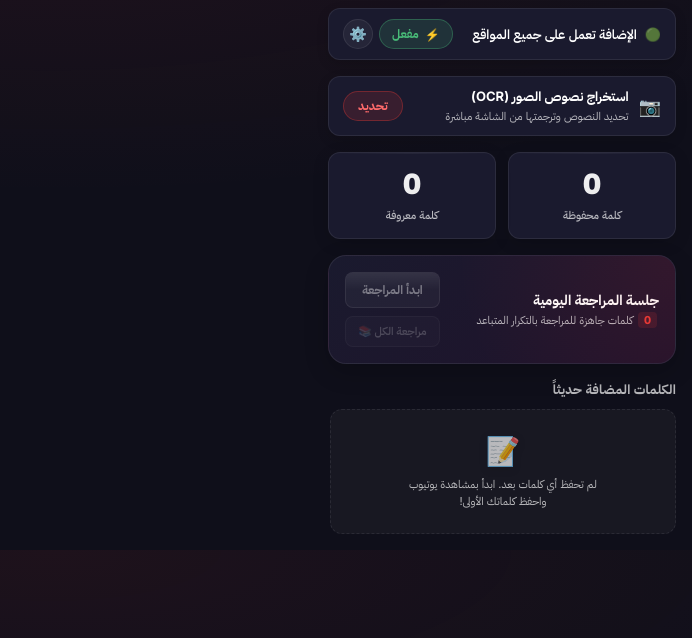
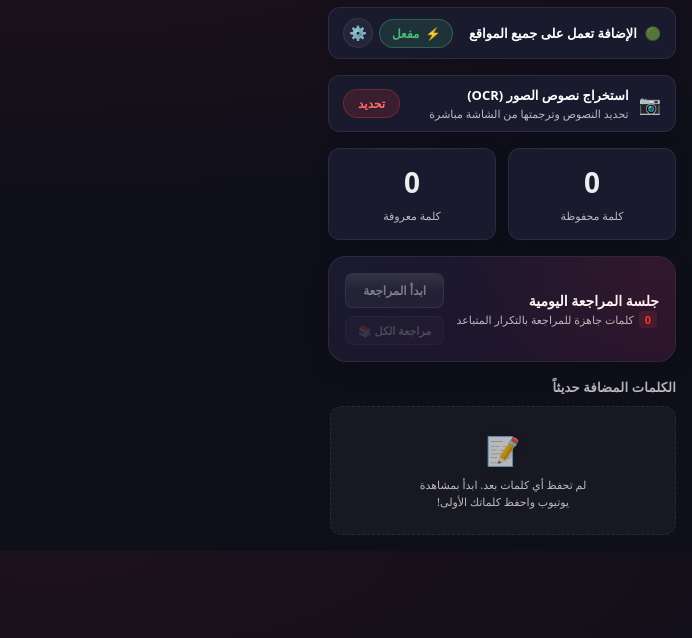
Before and after one commit to z7b/mrky, a website with bundled scripts: page src/popup/index.html in a window 1280 px wide. Shown: the part 68-706 px from the top of the page, without its empty margins (588-1280 px from the left). Built offline with nearby package versions, Linux system fonts and the light colour scheme.

Commit message:
perf: remove external google fonts to load instantly and use system fonts

```diff
--- a/src/content/styles.css
+++ b/src/content/styles.css
@@ -21,7 +21,7 @@
   --mrky-shadow: 0 8px 32px rgba(0, 0, 0, 0.25);
   --mrky-shadow-sm: 0 4px 16px rgba(0, 0, 0, 0.15);
   --mrky-transition: all 0.2s cubic-bezier(0.4, 0, 0.2, 1);
-  --mrky-font: 'Inter', 'IBM Plex Sans Arabic', -apple-system, BlinkMacSystemFont, 'Segoe UI', sans-serif;
+  --mrky-font: system-ui, -apple-system, BlinkMacSystemFont, "Segoe UI", Roboto, "Helvetica Neue", Arial, sans-serif;
 }
 
 /* ─── Subtitle Overlay Container ─── */
--- a/src/pdf-reader/styles.css
+++ b/src/pdf-reader/styles.css
@@ -32,7 +32,7 @@
   --mrky-radius-sm: 8px;
 
   /* Fonts */
-  --mrky-font: 'Inter', 'IBM Plex Sans Arabic', -apple-system, BlinkMacSystemFont, sans-serif;
+  --mrky-font: system-ui, -apple-system, BlinkMacSystemFont, "Segoe UI", Roboto, "Helvetica Neue", Arial, sans-serif;
 }
 
 * {
--- a/src/player/styles.css
+++ b/src/player/styles.css
@@ -10,7 +10,7 @@
   --mrky-radius-lg: 24px;
   --mrky-radius-md: 16px;
   --mrky-radius-sm: 8px;
-  --mrky-font: 'Inter', 'IBM Plex Sans Arabic', -apple-system, sans-serif;
+  --mrky-font: system-ui, -apple-system, BlinkMacSystemFont, "Segoe UI", Roboto, "Helvetica Neue", Arial, sans-serif;
 }
 
 * {
--- a/src/popup/index.html
+++ b/src/popup/index.html
@@ -4,9 +4,6 @@
   <meta charset="UTF-8">
   <meta name="viewport" content="width=device-width, initial-scale=1.0">
   <title>Mrky — لوحة التحكم</title>
-  <link rel="preconnect" href="https://fonts.googleapis.com">
-  <link rel="preconnect" href="https://fonts.gstatic.com" crossorigin>
-  <link href="https://fonts.googleapis.com/css2?family=Inter:wght@400;500;600;700;800;900&family=IBM+Plex+Sans+Arabic:wght@400;500;600;700&display=swap" rel="stylesheet">
   <link rel="stylesheet" href="styles.css">
 </head>
 <body>
--- a/src/popup/styles.css
+++ b/src/popup/styles.css
@@ -31,7 +31,7 @@
   --mrky-radius-sm: 8px;
 
   /* Fonts */
-  --mrky-font: 'Inter', 'IBM Plex Sans Arabic', -apple-system, BlinkMacSystemFont, sans-serif;
+  --mrky-font: system-ui, -apple-system, BlinkMacSystemFont, "Segoe UI", Roboto, "Helvetica Neue", Arial, sans-serif;
 }
 
 /* ─── Reset ─── */
--- a/src/review/styles.css
+++ b/src/review/styles.css
@@ -38,7 +38,7 @@
   --mrky-radius-sm: 8px;
 
   /* Fonts */
-  --mrky-font: 'Inter', 'IBM Plex Sans Arabic', -apple-system, BlinkMacSystemFont, sans-serif;
+  --mrky-font: system-ui, -apple-system, BlinkMacSystemFont, "Segoe UI", Roboto, "Helvetica Neue", Arial, sans-serif;
 
   /* Sizes */
   --container-max: 580px;
```
Also changed, not shown: src/pdf-reader/index.html (+0 -3 lines), src/review/index.html (+0 -3 lines), dist/content.css, dist/pdf-reader/index.html, dist/pdf-reader/styles.css, dist/player/styles.css, dist/popup/index.html, dist/popup/styles.css, dist/review/index.html, dist/review/styles.css.
